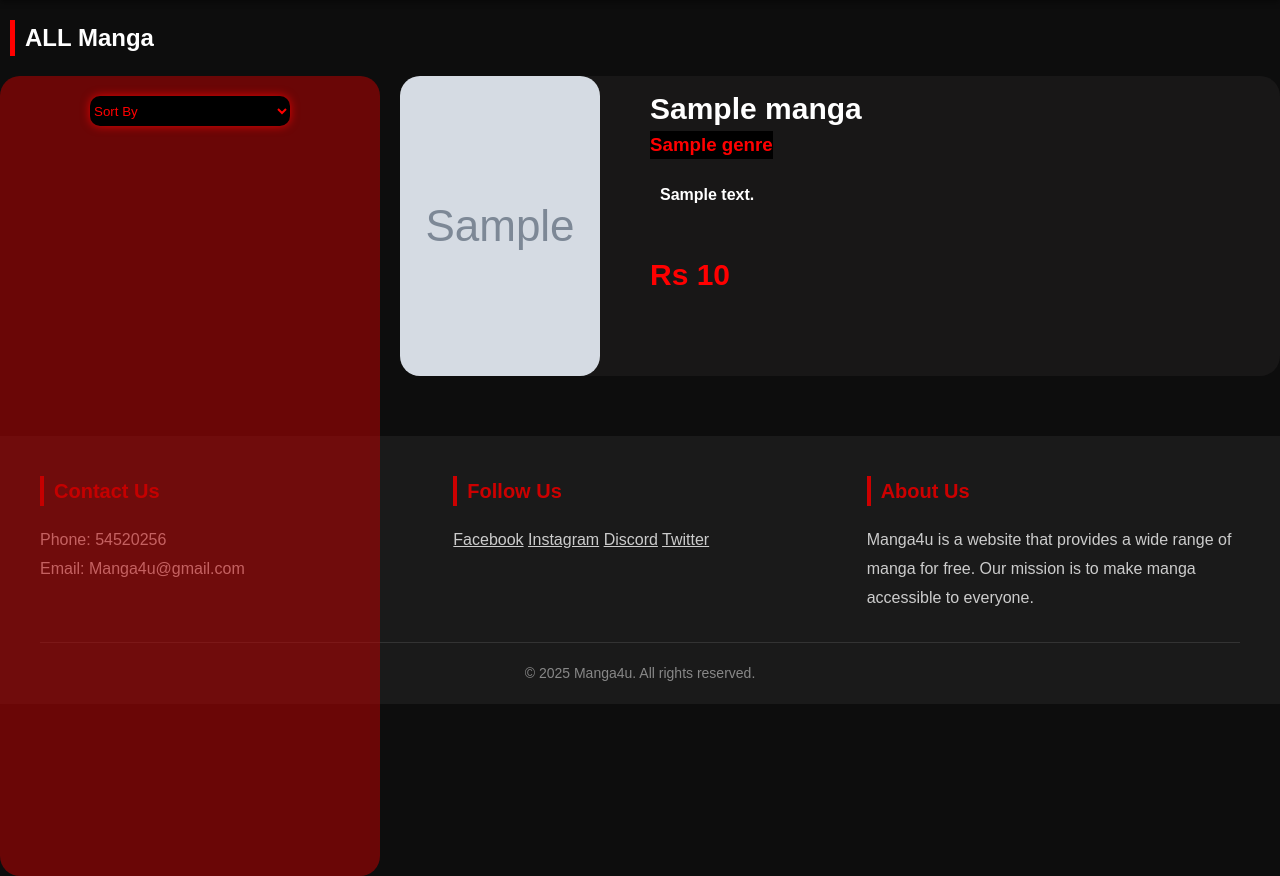
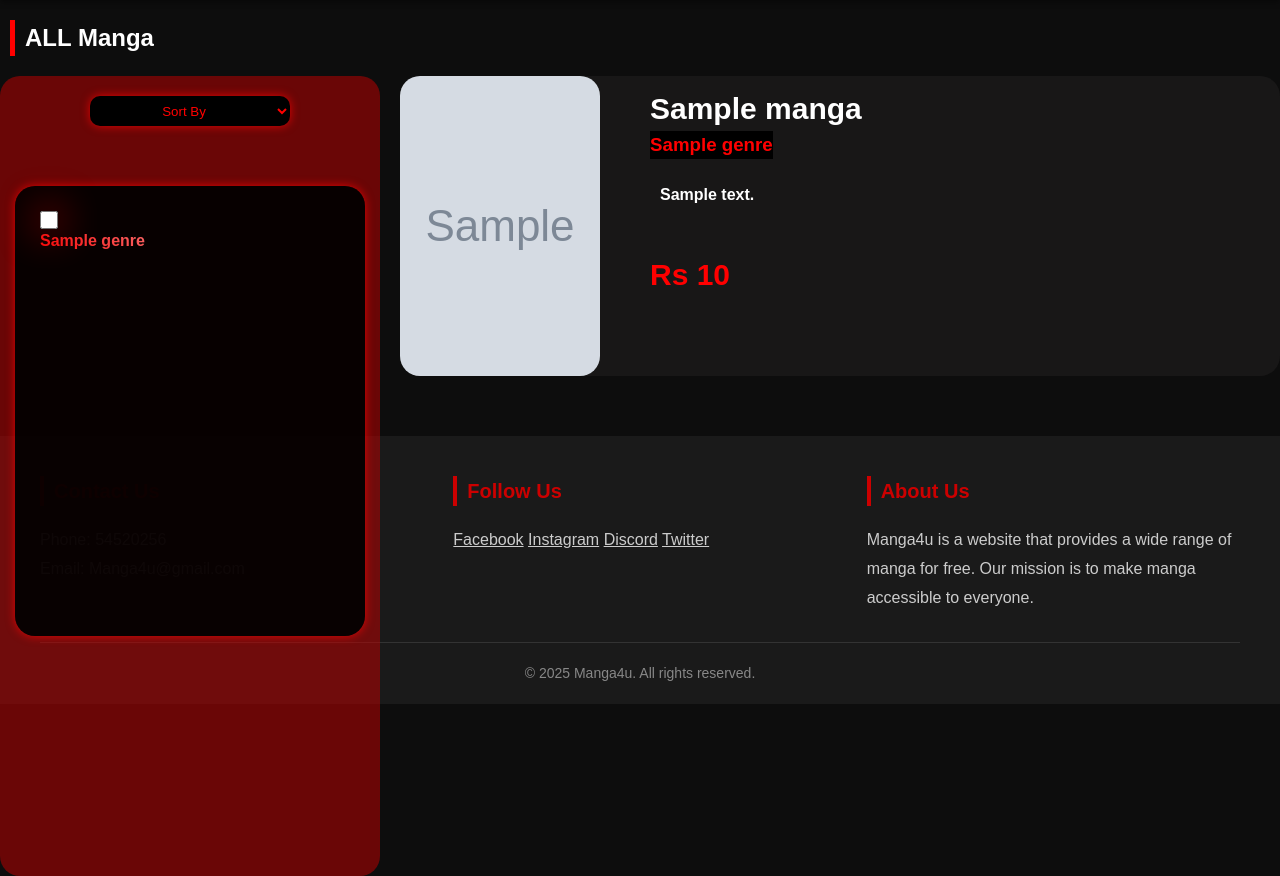
Before and after one commit to Tishar07/MangaWeb, a PHP site: page /MangaList.php in a window 1280 px wide. Shown: the part 78-954 px from the top of the page. Run offline with PHP 8.4, Linux system fonts and the light colour scheme; tables that the repository leaves empty or names only in its code hold one stand-in row (values such as "Sample post"); grey boxes marked "Sample" are stand-in pictures; some libraries are stand-ins or nearby versions.

Commit message:
Update MangaList

```diff
--- a/CSS/MangaList.css
+++ b/CSS/MangaList.css
@@ -1,10 +1,12 @@
-.Main-container{
+.Main-container {
     position: relative;
     padding-top: 20px;
+}
 
-}
-.Filter-container{
+.Filter-container {
     display: flex;
+    flex-direction: column;
+    align-items: center;
     position: absolute;
     background-color: rgba(192, 0, 0, 0.522);
     width: 380px;
@@ -12,58 +14,99 @@
     border-radius: 20px;
 }
 
-.Drop-Down-Filter{
+.Drop-Down-Filter {
     display: flex;
-    margin-left: 90px;
     margin-top: 20px;
     height: 30px;
 }
 
-select{
+select {
     width: 200px;
     border-radius: 10px;
     background-color: black;
     color: rgb(255, 0, 0);
     border: none;
     box-shadow: 0 0 10px rgba(255, 0, 0, 0.8);
+    padding: 5px;
+    text-align: center;
 }
 
-select option{
+select option {
     color: rgb(255, 0, 0);
     background-color: black;
 }
 
+.checkbox-container {
+    margin-top: 60px;
+    display: flex;
+    flex-wrap: wrap;
+    justify-content: left;
+    flex-direction: column;
+    height: 450px;
+    width: 350px;
+    padding: 25px;
+    background-color: rgba(0, 0, 0, 0.929);
+    border-radius: 20px;
+    box-shadow: 0 0 10px rgba(255, 0, 0, 0.8);
+}
 
-.manga-container{
+.checkbox-container label {
+    font-size: 16px;
+    background: linear-gradient(40deg, #f80404, #fdfcfc);
+    -webkit-background-clip: text;
+    -webkit-text-fill-color: transparent;
+    font-weight: bold;
+    cursor: pointer;
+    display: flex;
+    align-items: center;
+}
+
+.checkbox-container label:hover {
+    color: #ff4000;
+    transform: translateY(-2px);
+    transition: all 0.2s ease-in-out;
+}
+
+.checkbox-container input[type="checkbox"] {
+    margin-right: 10px;
+    width: 18px;
+    height: 18px;
+    accent-color: rgb(255, 0, 0);
+    border: 2px solid #000000;
+    border-radius: 6px;
+    position: relative;
+    transition: all 0.3s ease;
+    cursor: pointer;
+    box-shadow:0 0 40px rgb(255, 0, 0);
+}
+
+.manga-container {
     display: flex;
     flex-wrap: wrap;
     height: 100%;
     max-width: 100%;
     margin-left: 400px;
-    gap:30px;
-    top:0px;
+    gap: 30px;
+    top: 0px;
 }
 
-.manga-card{
+.manga-card {
     background-color: rgba(32, 30, 30, 0.605);
     width: 100%;
     height: 300px;
     border-radius: 20px;
     position: relative;
-
 }
 
-
-.manga-card img{
+.manga-card img {
     width: 200px;
     height: 300px;
     border-radius: 20px;
     position: absolute;
     top: 0;
-
 }
 
-.manga-card p{
+.manga-card p {
     font-size: 30px;
     font-weight: bold;
     position: relative;
@@ -72,7 +115,7 @@ select option{
     color: white;
 }
 
-.Genre{
+.Genre {
     display: inline-block;
     color: rgb(255, 0, 0);
     background-color: rgb(0, 0, 0);
@@ -80,20 +123,19 @@ select option{
     align-items: center;
     margin-left: 250px;
 }
-.Description{
+
+.Description {
     color: white;
     margin-left: 260px;
-
 }
 
-.Price{
+.Price {
     color: rgb(255, 0, 0);
     margin-left: 250px;
     font-size: 30px;
-
 }
 
-.manga-card:hover{
+.manga-card:hover {
     box-shadow:
         0 0 5px rgb(175, 2, 255),
         0 0 10px rgb(255, 0, 200),
@@ -102,8 +144,7 @@ select option{
     transition: 0.5s;
 }
 
-
-.Title h2{
+.Title h2 {
     font-size: 24px;
     margin-bottom: 20px;
     margin-left: 10px;
--- a/MangaList.php
+++ b/MangaList.php
@@ -26,7 +26,7 @@ include("php/FetchAllManga.php");
             <h2 >ALL Manga</h2>
         </div>
 
-        <div class ="Filter-container" id ="filters">
+        <div class ="Filter-container" id ="Sorting">
             <div class ="Drop-Down-Filter">
                 <select name="DropDown" id="SortingFilter" >
                     <option value="" disabled="" selected="" class="DropText">Sort By</option>
@@ -35,6 +35,23 @@ include("php/FetchAllManga.php");
                     <option value="Ascending Alphabetics">Ascending Alphabetics</option>
                     <option value="Descending Alphabetics">Descending Alphabetics</option>
                 </select>
+            </div>
+
+
+            <div class="checkbox-container">
+                <?php
+                $sql = "SELECT GenreName FROM Genre" ;
+                $result= mysqli_query($conn,$sql);
+                if($result){
+                    while($row=mysqli_fetch_assoc($result)){
+                        $genre = $row['GenreName'];
+                        if (!empty($genre)){
+                        echo '<input type="checkbox" id="'.$genre.'" name="Genres" value="'.$genre.'">
+                              <label for="genre_'.$genre.'">'.$genre.'</label><br>';
+                        }
+                    }
+                }
+                ?>
             </div>
         </div>
 
@@ -75,18 +92,29 @@ include("php/FetchAllManga.php");
     </div>
     <?php include("Footer.php");?>
 
-    <script>
-        $(document).ready(function()){
-            $("#DropDown").on('change',function(){
-                var value = $(this).val();
-                alert (value);
-            };)
-        };
+<script>
+    $(document).ready(function() {
+        $("#SortingFilter").on('change', function() {
+            var value = $(this).val();
+            //alert(value);
+
+            $.ajax({
+                url: "MangaList.php",
+                type:"POST",
+                data: 'request='+value;
+                beforeSend:function(){
+                    $(".manga-container").html("<span>Working....</span>");
+                    success:function(){
+                        $(".manga-container").html(data);
 
 
+                    }
+                }
+            });
+        });
+    });
+</script>
 
-
-    </script>
 
 
 
```
Also changed, not shown: php/FetchFiltering.php (added, +56 -0 lines). Lines whose indentation alone changed are shown as unchanged.
